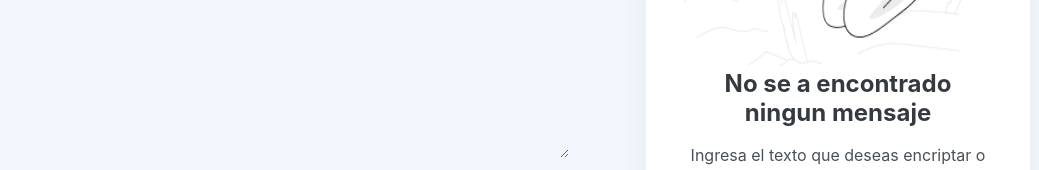
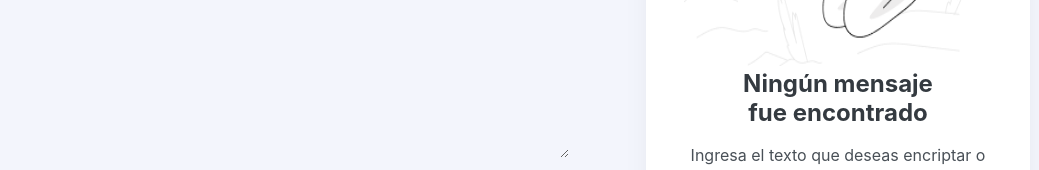
Before and after one commit to VictorGlass/encriptador-de-texto, a plain HTML site: page index.html in a window 1280 px wide. Both pictures are taken after a click on the button "Desencriptar". Shown: the part 442-612 px from the top of the page, without its empty margins (122-1161 px from the left). Drawn offline with Linux system fonts and the light colour scheme.

Commit message:
Agregando la funcionalidad de desencriptar los textos ingresados

```diff
--- a/index.html
+++ b/index.html
@@ -5,6 +5,7 @@
     <meta http-equiv="X-UA-Compatible" content="IE=edge" />
     <meta name="viewport" content="width=device-width, initial-scale=1.0" />
     <title>Encriptador de Texto</title>
+    <link rel="shortcut icon" href="/img/favicon.png" type="image/x-icon">
     <link rel="stylesheet" href="estilos.css" />
   </head>
   <body>
--- a/script.js
+++ b/script.js
@@ -24,3 +24,29 @@ function encriptar() {
         alert("Debes ingresar algún texto");
     }
 }
+
+function desencriptar() {
+    var texto = document.getElementById("texto").value;
+    var tituloMensaje = document.getElementById("titulo-mensaje");
+    var parrafo = document.getElementById("parrafo");
+    var muñeco = document.getElementById("muñeco");
+
+    var textoCifrado = texto
+        .replace(/enter/gi, "e")
+        .replace(/imes/gi, "i")
+        .replace(/ai/gi, "a")
+        .replace(/ober/gi, "o")
+        .replace(/ufat/gi, "u");
+
+        if (texto.length != 0) {
+            document.getElementById("texto").value = textoCifrado;
+            tituloMensaje.textContent = "Texto desencriptado con éxito";
+            parrafo.textContent = "";
+            muñeco.src = "./img/desencriptado.jpg";
+        } else {
+            muñeco.src = "./img/muñeco.png";
+            tituloMensaje.textContent = "Ningún mensaje fue encontrado";
+            parrafo.textContent = "Ingresa el texto que deseas encriptar o desencriptar";
+            alert("Debes ingresar algún texto");
+        }
+}
```
